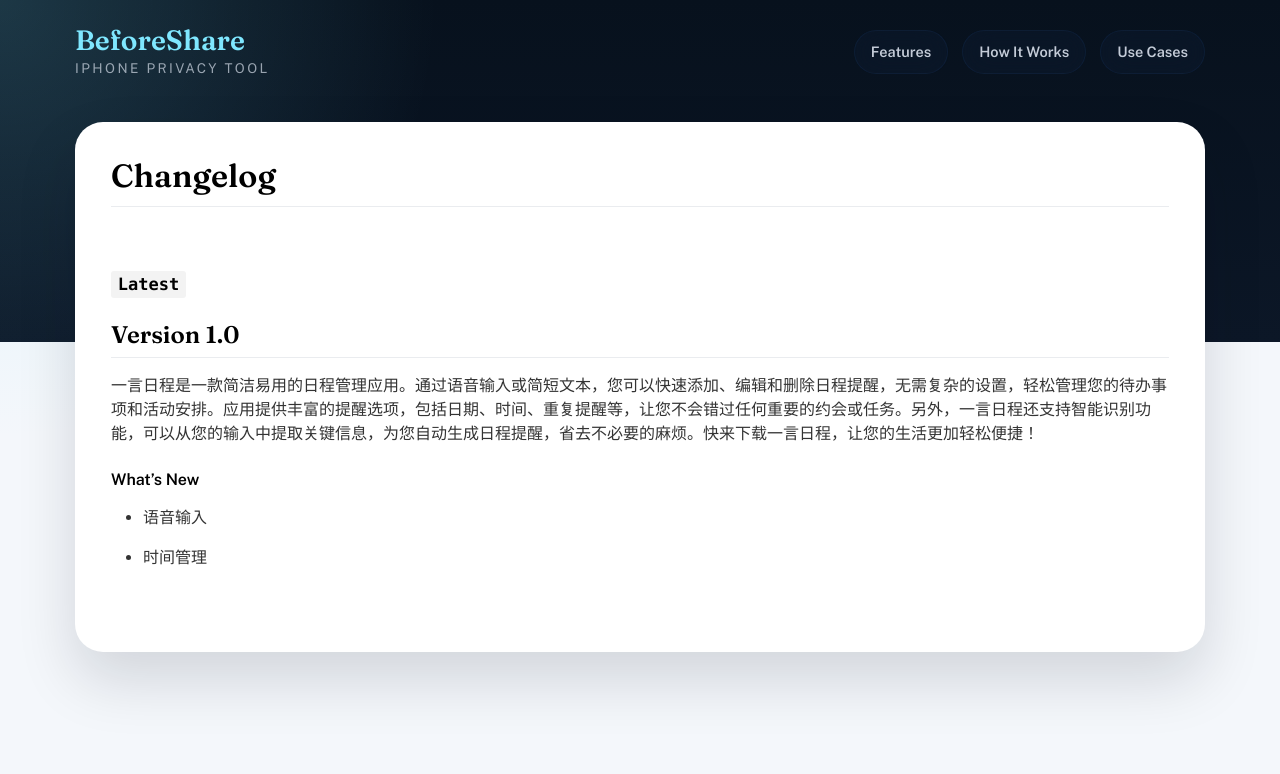
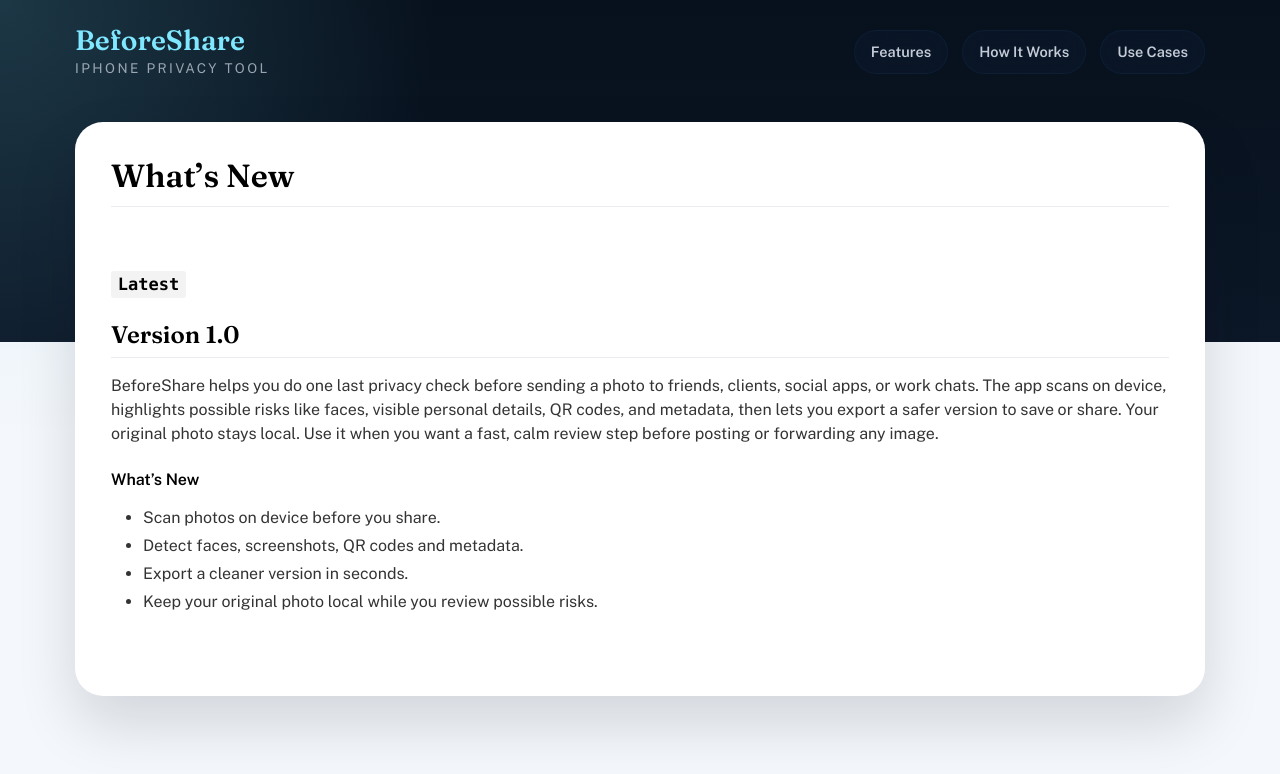
Before and after one commit to zero-times/beforeshare.app, a Jekyll site: the page built from _pages/changelog.md, in a window 1280 px wide. Shown: the top 774 px of the page. Built offline with Jekyll 4.4.1, drawn with Linux system fonts in a browser that asks for light colours; nearby versions of some CDN libraries.

Commit message:
update changelog

```diff
--- a/_config.yml
+++ b/_config.yml
@@ -12,7 +12,7 @@
 app_icon                                  :
 app_name                                  : BeforeShare
 app_price                                 :
-app_description                           : Detect and blur faces, license plates, QR codes, private text, and metadata before you share photos.
+app_description                           : Scan photos on device before you share. Detect faces, screenshots, QR codes and metadata, then export a cleaner version in seconds.
 
 enable_smart_app_banner                   : true
 
--- a/_pages/changelog.md
+++ b/_pages/changelog.md
@@ -2,18 +2,20 @@
 layout: page
 title: What's New
 include_in_header: true
+description: BeforeShare helps you do one last privacy check before sending a photo to friends, clients, social apps, or work chats. The app scans on device, highlights possible risks like faces, visible personal details, QR codes, and metadata, then lets you export a safer version to save or share. Your original photo stays local. Use it when you want a fast, calm review step before posting or forwarding any image.
 ---
 
-# Changelog
+# What's New
 <br>
 
 ### `Latest`
 ## **Version 1.0**
-一言日程是一款简洁易用的日程管理应用。通过语音输入或简短文本，您可以快速添加、编辑和删除日程提醒，无需复杂的设置，轻松管理您的待办事项和活动安排。应用提供丰富的提醒选项，包括日期、时间、重复提醒等，让您不会错过任何重要的约会或任务。另外，一言日程还支持智能识别功能，可以从您的输入中提取关键信息，为您自动生成日程提醒，省去不必要的麻烦。快来下载一言日程，让您的生活更加轻松便捷！
+BeforeShare helps you do one last privacy check before sending a photo to friends, clients, social apps, or work chats. The app scans on device, highlights possible risks like faces, visible personal details, QR codes, and metadata, then lets you export a safer version to save or share. Your original photo stays local. Use it when you want a fast, calm review step before posting or forwarding any image.
 
 #### What's New
-- 语音输入
-
-- 时间管理
+- Scan photos on device before you share.
+- Detect faces, screenshots, QR codes and metadata.
+- Export a cleaner version in seconds.
+- Keep your original photo local while you review possible risks.
 
 <br>
```
